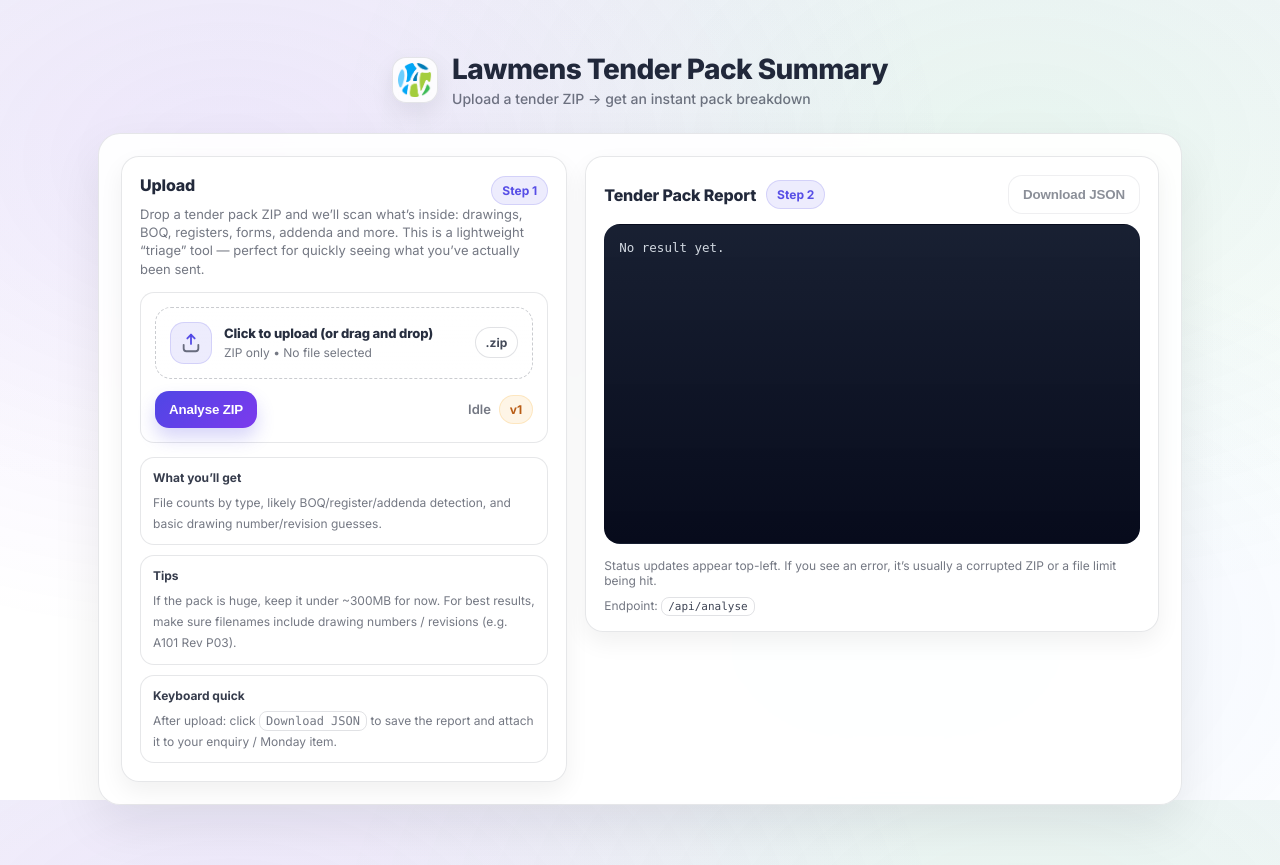
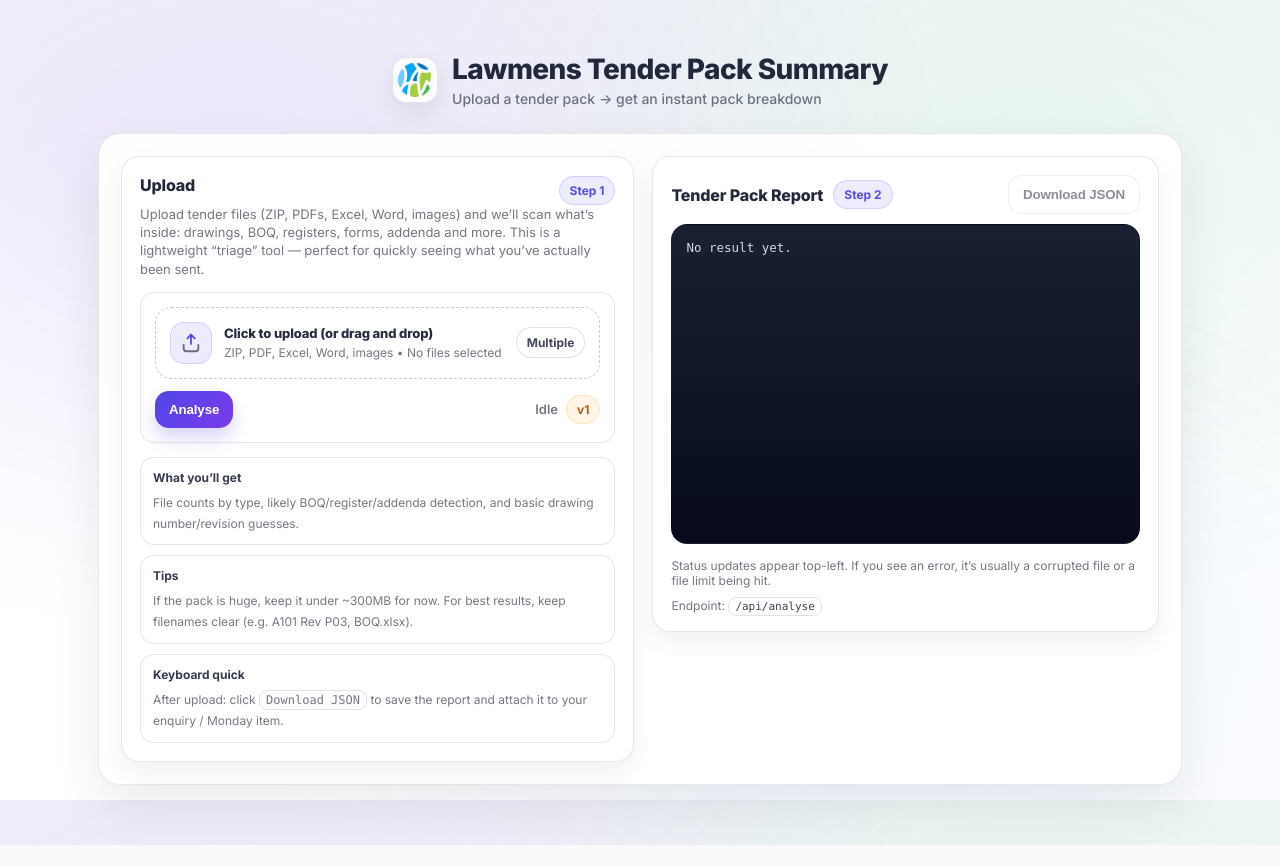
Before and after one commit to jamieggould/tender-zip-analysis, a FastAPI app: page / in a window 1280 px wide. Run offline with FastAPI, Linux system fonts and the light colour scheme.

Commit message:
Enhance file upload functionality for multiple formats
Updated file picker to allow multiple file types and selections. Adjusted text and functionality to reflect these changes.

```diff
--- a/templates/index.html
+++ b/templates/index.html
@@ -267,7 +267,7 @@
       color: rgba(15,23,42,0.80);
     }
 
-    /* ===== NEW: Dropzone file picker ===== */
+    /* ===== Dropzone file picker ===== */
     .upload{
       border-radius: var(--radius2);
       border: 1px solid rgba(15,23,42,0.10);
@@ -373,13 +373,12 @@
   <div class="wrap">
     <header class="top">
       <div class="brand">
-        <!-- LOGO: put your logo file at app/static/logo.png -->
         <div class="logoWrap" aria-hidden="true">
           <img class="logoImg" src="/static/logo-new.png" alt="" />
         </div>
         <div>
           <h1>Lawmens Tender Pack Summary</h1>
-          <p>Upload a tender ZIP → get an instant pack breakdown</p>
+          <p>Upload a tender pack → get an instant pack breakdown</p>
         </div>
       </div>
     </header>
@@ -394,16 +393,15 @@
             <span class="pill">Step 1</span>
           </div>
           <p class="hint">
-            Drop a tender pack ZIP and we’ll scan what’s inside: drawings, BOQ, registers, forms, addenda and more.
-            This is a lightweight “triage” tool — perfect for quickly seeing what you’ve actually been sent.
+            Upload tender files (ZIP, PDFs, Excel, Word, images) and we’ll scan what’s inside: drawings, BOQ, registers,
+            forms, addenda and more. This is a lightweight “triage” tool — perfect for quickly seeing what you’ve actually been sent.
           </p>
 
           <div class="upload">
-            <!-- Keep the real input (hidden) so your existing /static/app.js still works -->
-            <input id="zip" class="hiddenInput" type="file" accept=".zip" />
+            <!-- ONLY CHANGE: allow universal files + multiple selection -->
+            <input id="zip" class="hiddenInput" type="file" multiple />
 
-            <!-- NEW: click-anywhere dashed box -->
-            <div id="dropzone" class="dropzone" role="button" tabindex="0" aria-label="Upload tender ZIP">
+            <div id="dropzone" class="dropzone" role="button" tabindex="0" aria-label="Upload tender files">
               <div class="dzLeft">
                 <div class="dzIcon" aria-hidden="true">
                   <svg width="22" height="22" viewBox="0 0 24 24" fill="none">
@@ -414,16 +412,18 @@
                 </div>
                 <div class="dzText">
                   <p class="t">Click to upload (or drag and drop)</p>
-                  <p class="s" id="fileName">ZIP only • No file selected</p>
+                  <!-- ONLY CHANGE: text no longer ZIP-only -->
+                  <p class="s" id="fileName">ZIP, PDF, Excel, Word, images • No files selected</p>
                 </div>
               </div>
               <div class="dzRight">
-                <span class="dzChip">.zip</span>
+                <!-- ONLY CHANGE: chip no longer .zip -->
+                <span class="dzChip">Multiple</span>
               </div>
             </div>
 
             <div class="row" style="margin-top:12px; justify-content:space-between;">
-              <button id="btn" class="btn" onclick="uploadZip()">Analyse ZIP</button>
+              <button id="btn" class="btn" onclick="uploadZip()">Analyse</button>
 
               <div class="status">
                 <span class="pill ok" id="statusPill" style="display:none;">Ready</span>
@@ -443,7 +443,7 @@
             <div class="box">
               <b>Tips</b>
               <span>
-                If the pack is huge, keep it under ~300MB for now. For best results, make sure filenames include drawing numbers / revisions (e.g. A101 Rev P03).
+                If the pack is huge, keep it under ~300MB for now. For best results, keep filenames clear (e.g. A101 Rev P03, BOQ.xlsx).
               </span>
             </div>
             <div class="box">
@@ -469,7 +469,7 @@
 
           <div class="footer">
             <span>
-              Status updates appear top-left. If you see an error, it’s usually a corrupted ZIP or a file limit being hit.
+              Status updates appear top-left. If you see an error, it’s usually a corrupted file or a file limit being hit.
             </span>
             <span>
               Endpoint: <span class="kbd">/api/analyse</span>
@@ -483,7 +483,6 @@
 
   <script src="/static/app.js"></script>
 
-  <!-- NEW: Dropzone behaviour (no changes needed in app.js) -->
   <script>
     (function(){
       const input = document.getElementById("zip");
@@ -491,12 +490,16 @@
       const nameEl = document.getElementById("fileName");
 
       function setNameFromInput(){
-        const f = input.files && input.files[0];
-        if (!f) {
-          nameEl.textContent = "ZIP only • No file selected";
+        const files = input.files ? Array.from(input.files) : [];
+        if (!files.length) {
+          nameEl.textContent = "ZIP, PDF, Excel, Word, images • No files selected";
           return;
         }
-        nameEl.textContent = f.name;
+        if (files.length === 1) {
+          nameEl.textContent = files[0].name;
+          return;
+        }
+        nameEl.textContent = `${files.length} files selected`;
       }
 
       dz.addEventListener("click", () => input.click());
@@ -509,7 +512,6 @@
 
       input.addEventListener("change", setNameFromInput);
 
-      // drag & drop
       dz.addEventListener("dragover", (e) => {
         e.preventDefault();
         dz.classList.add("dragover");
@@ -519,19 +521,14 @@
         e.preventDefault();
         dz.classList.remove("dragover");
 
-        const file = e.dataTransfer && e.dataTransfer.files && e.dataTransfer.files[0];
-        if (!file) return;
+        const dropped = e.dataTransfer && e.dataTransfer.files ? Array.from(e.dataTransfer.files) : [];
+        if (!dropped.length) return;
 
-        // only accept .zip
-        if (!file.name.toLowerCase().endsWith(".zip")) {
-          alert("Please drop a .zip file");
-          return;
-        }
+        // Put dropped files into the hidden input so uploadZip() keeps working
+        const dt = new DataTransfer();
+        dropped.forEach(f => dt.items.add(f));
+        input.files = dt.files;
 
-        // Put dropped file into the hidden input so uploadZip() keeps working
-        const dt = new DataTransfer();
-        dt.items.add(file);
-        input.files = dt.files;
         setNameFromInput();
       });
 
```
